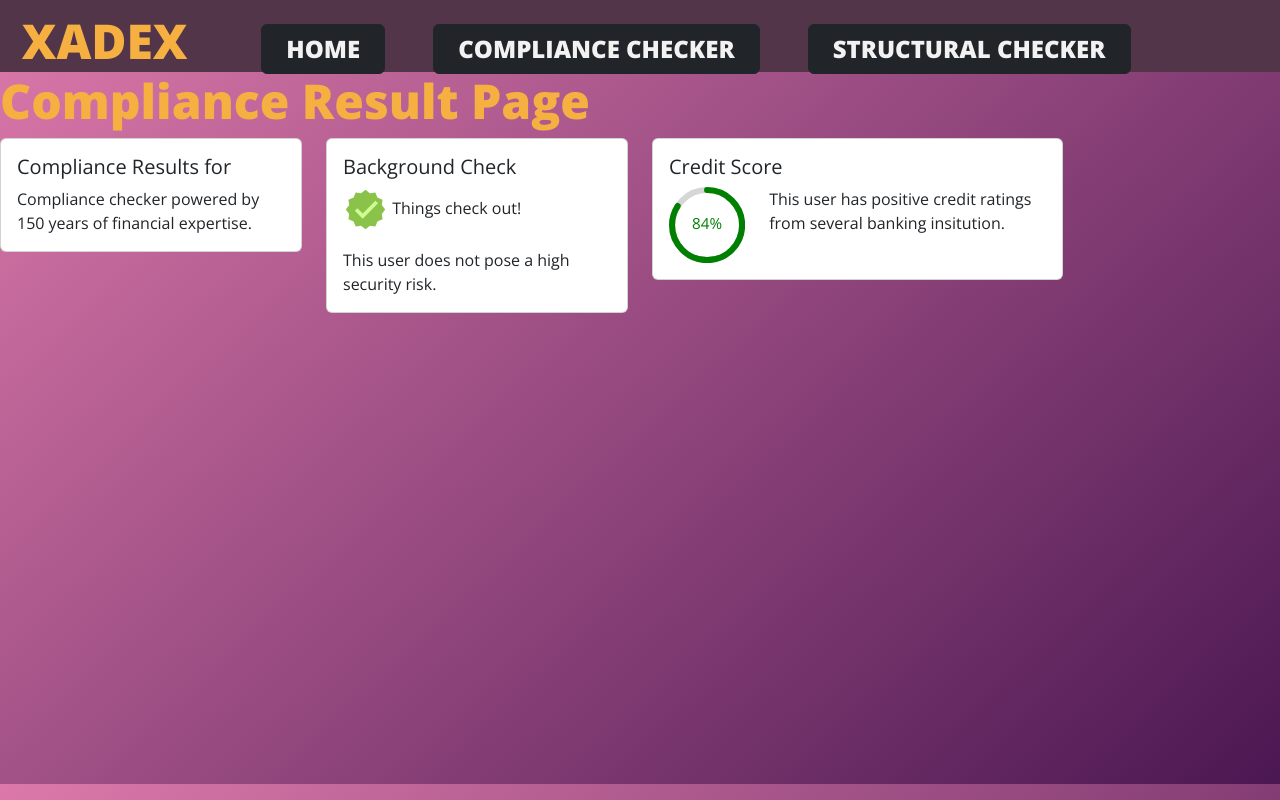
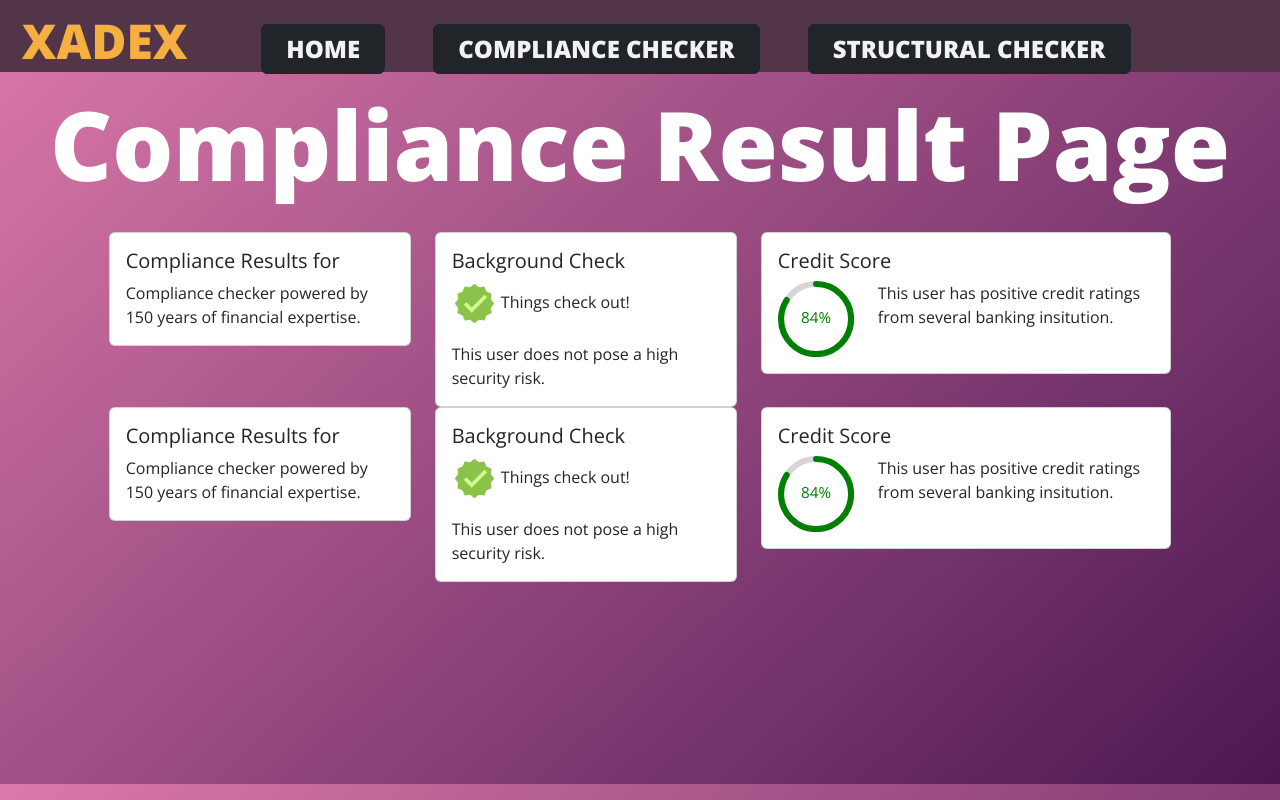
Before and after one commit to peek00/ellipsisTechHack2022, a React (Create React App) app in the folder projectcompliance/: page /complianceresult in a window 1280 px wide. Built offline with nearby package versions, Linux system fonts and the light colour scheme.

Commit message:
worked more

```diff
--- a/projectcompliance/src/component/ComplianceDashboard.jsx
+++ b/projectcompliance/src/component/ComplianceDashboard.jsx
@@ -10,10 +10,9 @@ function ComplianceDashboard(props) {
 
     const percentage = 84;
 
-
     return (
-
-        <Row>
+        <div>
+        <Row className="justify-content-center">
             <Col lg={3}>
                 <Card>
                     <Card.Body>
@@ -50,6 +49,44 @@ function ComplianceDashboard(props) {
                 </Card>
             </Col>
         </Row>
+                <Row className="justify-content-center">
+                <Col lg={3}>
+                    <Card>
+                        <Card.Body>
+                            <Card.Title>Compliance Results for</Card.Title>
+                            <h1>{props.props}</h1>
+                            <Card.Text>Compliance checker powered by 150 years of financial expertise.</Card.Text>
+                        </Card.Body>
+                    </Card>
+                </Col>
+                <Col lg={3}>
+                    <Card>
+                        <Card.Body>
+                            <Card.Title>Background Check</Card.Title>
+                            <Card.Text><FcApproval size={45}/> Things check out!</Card.Text>
+                            <Card.Text>This user does not pose a high security risk.</Card.Text>
+                        </Card.Body>
+                    </Card>
+                </Col>
+                <Col lg={4}>
+                    <Card>
+                        <Card.Body>
+                            <Card.Title>Credit Score</Card.Title>
+                            <Row>
+                                <Col lg={3}>
+                                    <div className="justify-content-center" style={{width:"100%",  height:"100%"}}>
+                                    <CircularProgressbar value={percentage} text={`${percentage}%`} styles={buildStyles({ pathColor:"green", textColor:"green"})} />
+                                    </div>
+                                </Col>
+                                <Col lg={9}>This user has positive credit ratings from several banking insitution.</Col>
+
+                            </Row>
+
+                        </Card.Body>
+                    </Card>
+                </Col>
+            </Row>
+            </div>
 
     );
 };
--- a/projectcompliance/src/page/ComplianceResult.js
+++ b/projectcompliance/src/page/ComplianceResult.js
@@ -13,8 +13,9 @@ function ComplianceResult() {
     return (
         <div>
             <NavBar/>
-
-            <h1>Compliance Result Page</h1>
+            <div className='text-center'>
+                <p className="medText"> Compliance Result Page</p>
+            </div>
             <ComplianceDashboard props={name}/>
         </div>
     );
```
